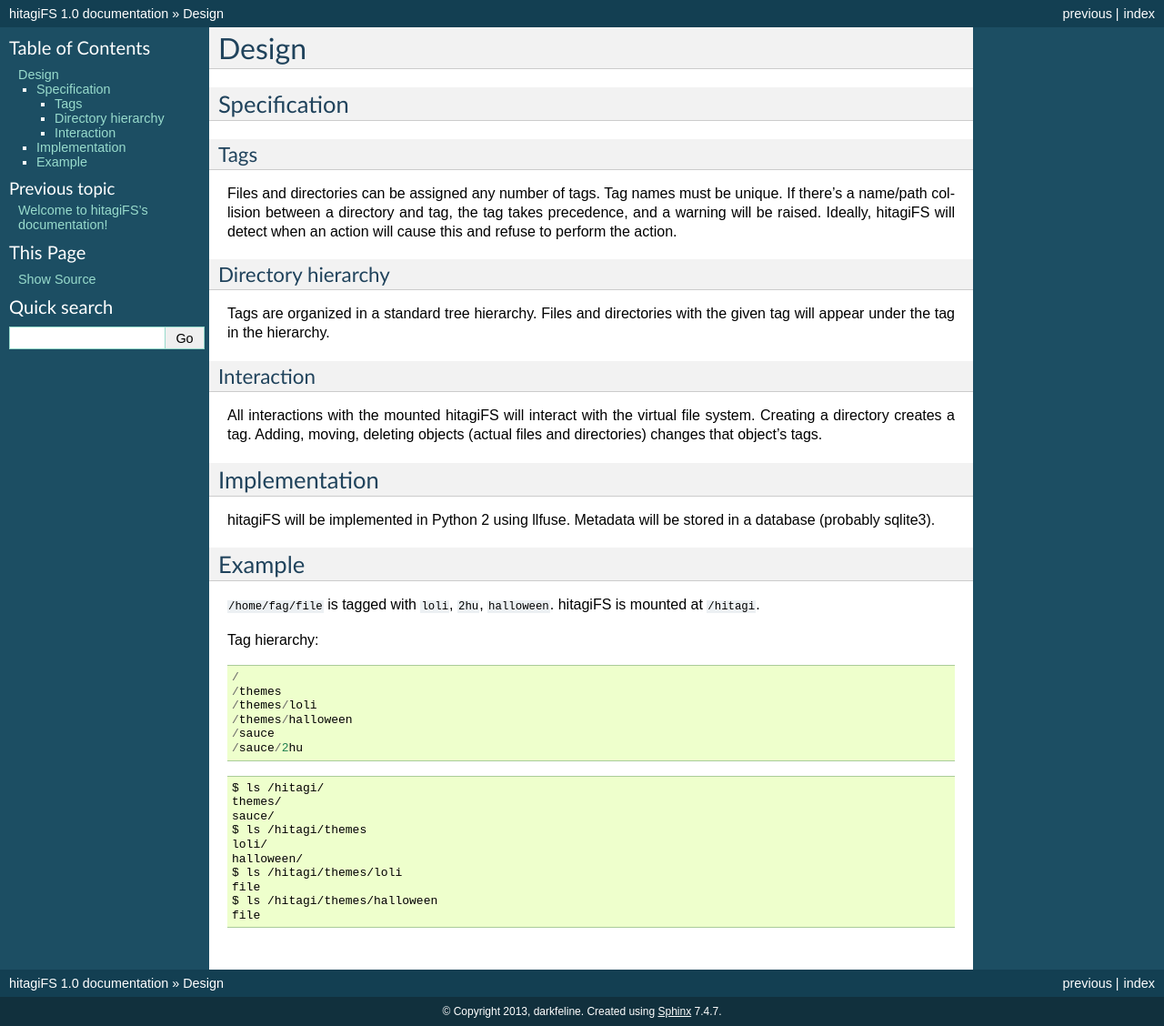
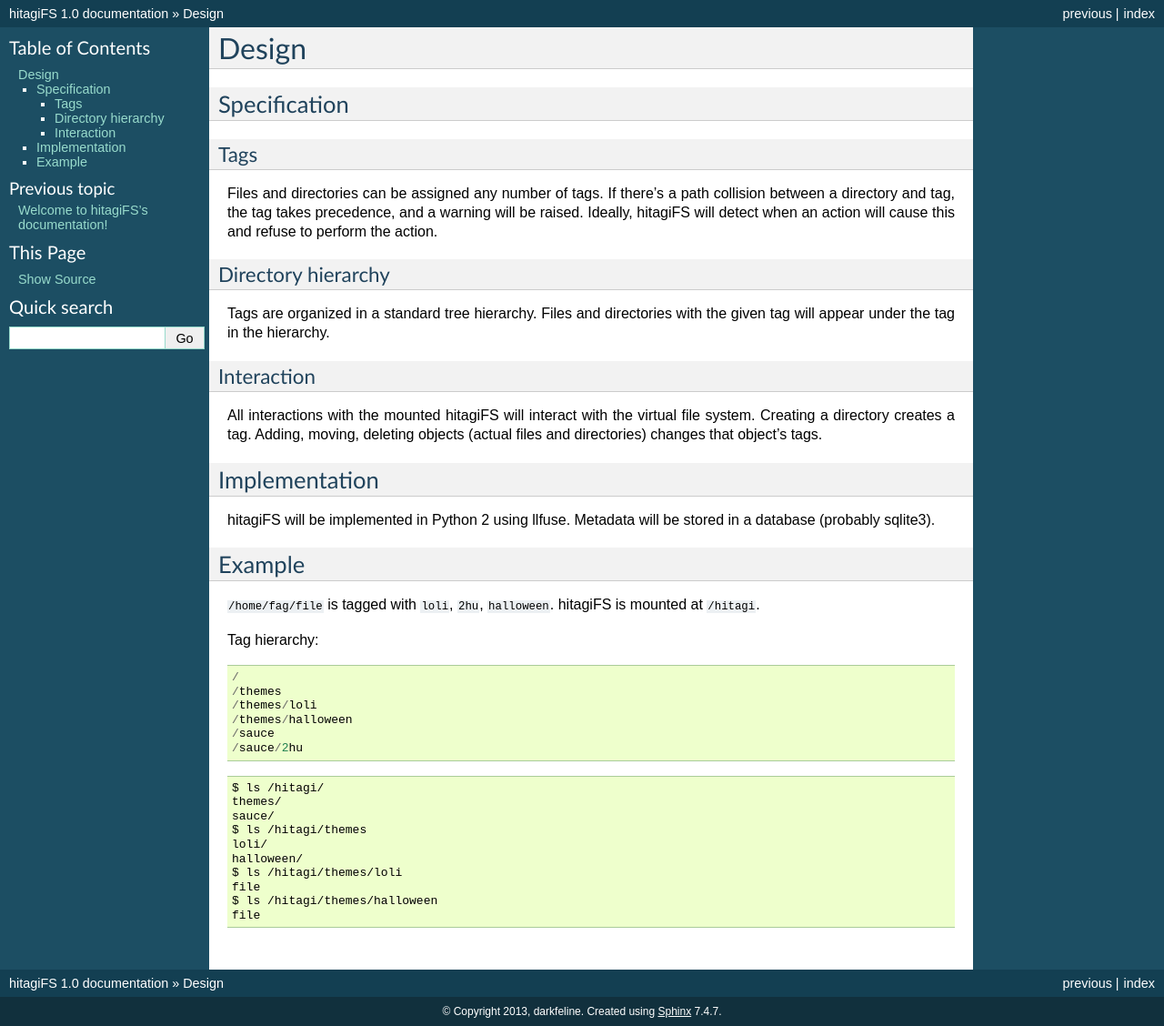
Before and after one commit to darkfeline/dantalian, a Sphinx documentation site: the page built from doc/specs.rst, in a window 1280 px wide. Shown: the whole page at 91% size. Built offline with Sphinx 7.4.7, drawn with Linux system fonts in a browser that asks for light colours.

Commit message:
Change specs

```diff
--- a/doc/specs.rst
+++ b/doc/specs.rst
@@ -8,10 +8,10 @@ Specification
 Tags
 ----
 
-Files and directories can be assigned any number of tags.  Tag names must be
-unique.  If there's a name/path collision between a directory and tag, the tag
-takes precedence, and a warning will be raised.  Ideally, hitagiFS will detect
-when an action will cause this and refuse to perform the action.
+Files and directories can be assigned any number of tags.  If there's a path
+collision between a directory and tag, the tag takes precedence, and a warning
+will be raised.  Ideally, hitagiFS will detect when an action will cause this
+and refuse to perform the action.
 
 Directory hierarchy
 -------------------
```
